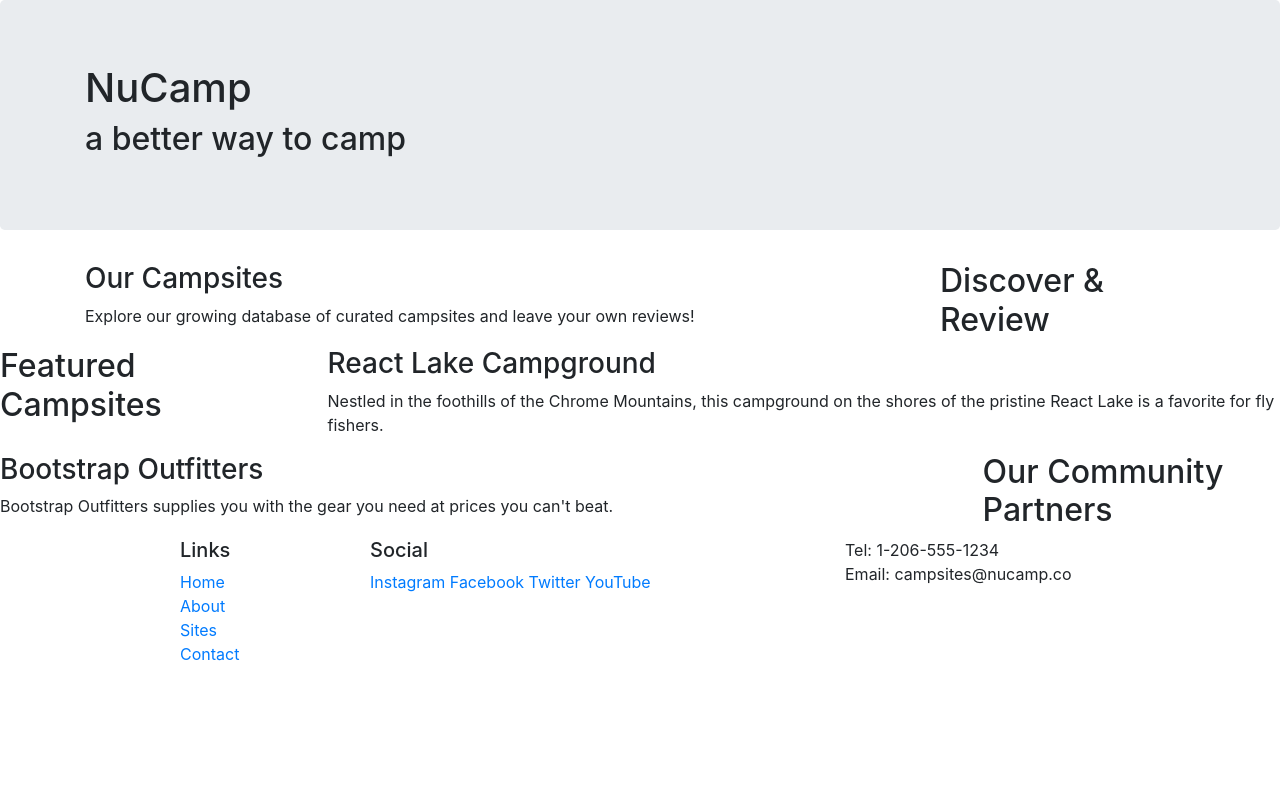
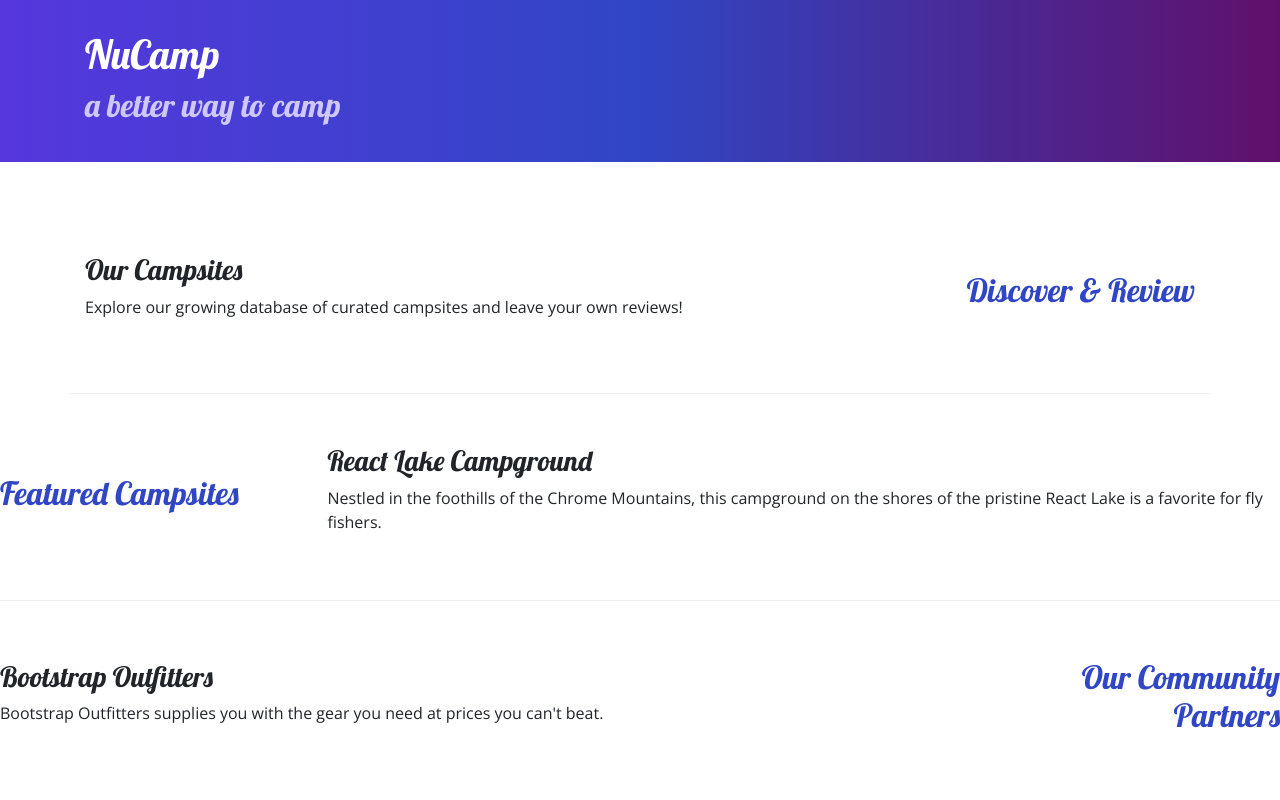
Before and after one commit to roland5432/nucamp-bootstrap, a website: page index.html in a window 1280 px wide. Shown: the top 800 px of the page. Drawn offline with nearby package versions, Linux system fonts and the light colour scheme.

Commit message:
Adding custom styles

```diff
--- /dev/null
+++ b/css/styles.css
@@ -0,0 +1,32 @@
+body {
+    font-family: "Open Sans", sans-serif;
+}
+
+h1, h2, h3 {
+    font-family: "Lobster", cursive;
+}
+
+h2 {
+    color: #3046C5;
+}
+
+header h2 {
+    color: #CEC8FF;
+}
+
+footer {
+    background-image: linear-gradient(#CEC8FF, white);
+    padding: 20px 0;
+}
+
+.jumbotron {
+    padding: 30px;
+    background-image: linear-gradient(to right, #5637DD, #3046C5, #60106B);
+    color: white;
+}
+
+.row-content {
+    padding: 50px 0;
+    border-bottom: 1px ridge;
+    min-height: 200px;
+}
--- a/index.html
+++ b/index.html
@@ -5,12 +5,15 @@
     <meta charset="utf-8" />
     <meta name="viewport" content="width=device-width, initial-scale=1" />
     <link rel="stylesheet" href="node_modules/bootstrap/dist/css/bootstrap.min.css" />
+    <link rel="stylesheet" href="https://fonts.googleapis.com/css?family=Lobster|Open+Sans" />
+    <link rel="stylesheet" type ="text/css" href="../css/styles.css" />
+
     <title>NuCamp: A Better Way To Camp</title>
 </head>
 
 <body>
 
-    <header class="jumbotron">
+    <header class="jumbotron jumbotron-fluid">
         <div class="container">
             <div class="row">
                 <div class="col">
@@ -22,9 +25,9 @@
     </header>
 
         <div class="container">
-            <div class="row">
+            <div class="row row-content align-items-center">
                 <div class="col-sm-4 order-sm-last col-md-3">
-                    <h2>Discover & Review</h2>
+                    <h2 class="text-sm-right" >Discover & Review</h2>
                 </div>
                 <div class="col">
                     <h3>Our Campsites</h3>
@@ -33,7 +36,7 @@
             </div>
         </div>
 
-            <div class="row">
+            <div class="row row-content align-items-center">
                 <div class="col-sm-4 col-md-3">
                     <h2>Featured Campsites</h2>
                 </div>
@@ -43,9 +46,9 @@
                 </div>
             </div>
 
-            <div class="row">
+            <div class="row row-content align-items-center">
                 <div class="col-sm-4 order-sm-last col-md-3">
-                    <h2>Our Community Partners</h2>
+                    <h2 class="text-sm-right">Our Community Partners</h2>
                 </div>
                 <div class="col">
                     <h3>Bootstrap Outfitters</h3>
@@ -65,14 +68,14 @@
                         <li><a href="#">Contact</a></li>
                     </ul>
                 </div>
-                <div class="col-6 col-sm-5">
+                <div class="col-6 col-sm-5 text-center">
                 	<h5>Social</h5>
                     <a href="http://instagram.com/">Instagram</a>
                     <a href="http://facebook.com/">Facebook</a>
                     <a href="http://twitter.com/">Twitter</a>
                     <a href="http://youtube.com/">YouTube</a>
                 </div>
-                <div class="col-sm-4">
+                <div class="col-sm-4 text-center">
                     Tel: 1-206-555-1234<br />
                     Email: campsites@nucamp.co
                 </div>
```
